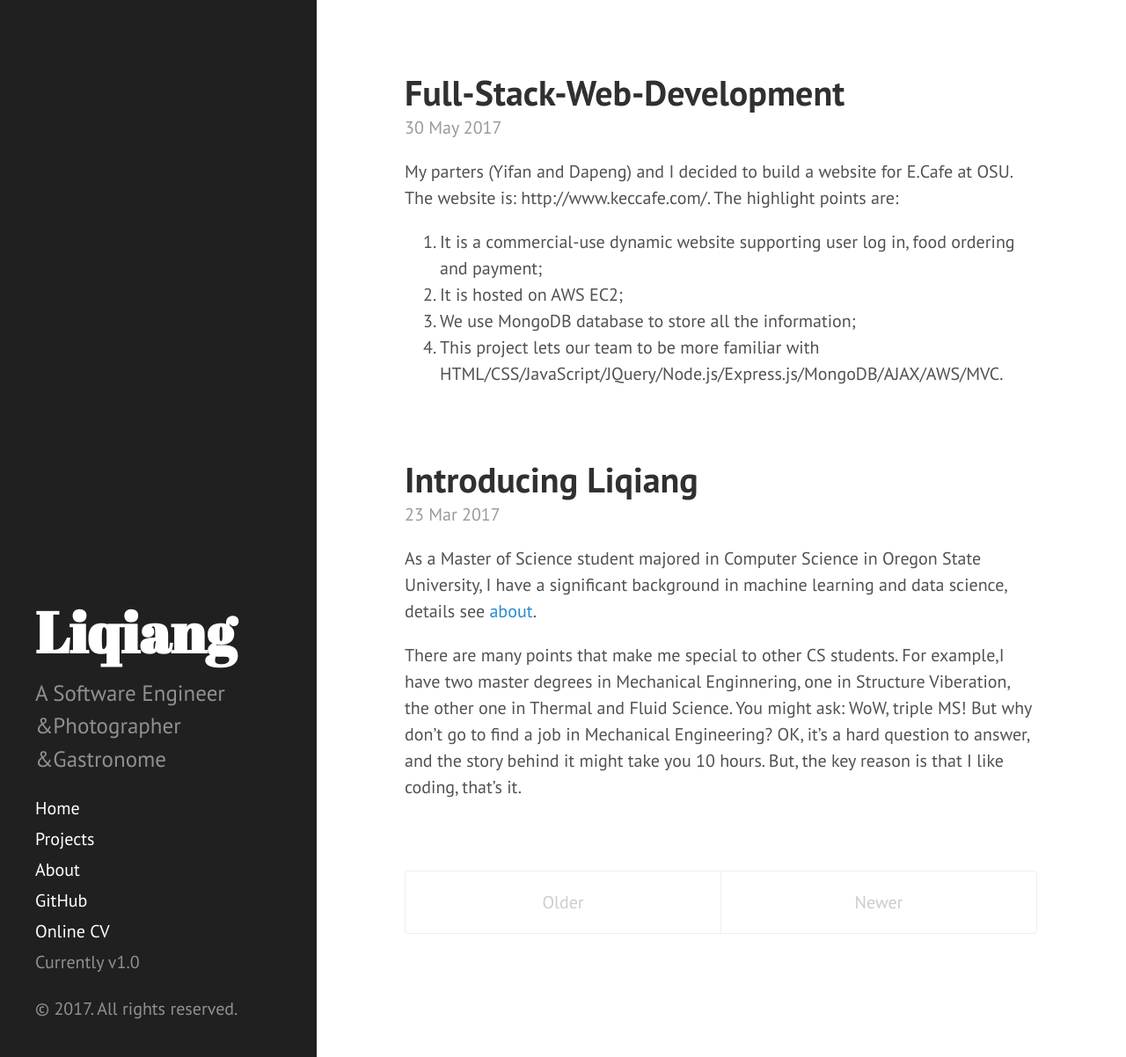
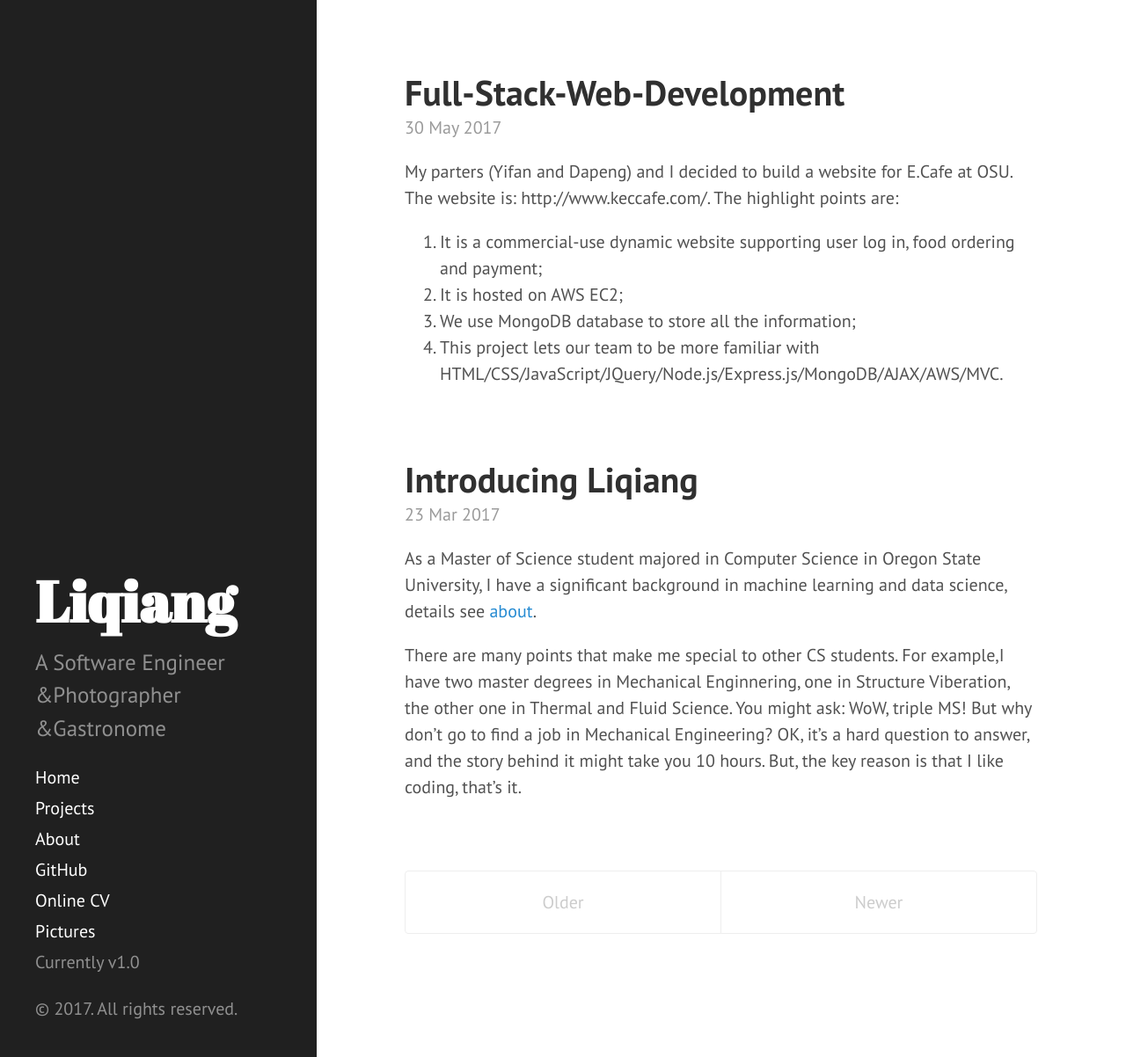
Before and after one commit to helq2612/helq2612.github.io, a Jekyll site: the page built from index.html, in a window 1280 px wide and 1202 px high. Shown: the whole window at 88% size. Built offline with Jekyll 4.4.1, drawn with Linux system fonts in a browser that asks for light colours; Markdown is read by kramdown in place of the engine named in the settings; the list of posts is cut into pages by our own code.

Commit message:
add flickr.com

```diff
--- a/_includes/sidebar.html
+++ b/_includes/sidebar.html
@@ -31,6 +31,7 @@
       -->
       <a class="sidebar-nav-item" href="{{ site.github.repo }}">GitHub</a>
       <a class="sidebar-nav-item" href="https://helq2612.github.io/online-cv">Online CV</a>
+      <a class="sidebar-nav-item" href="https://www.flickr.com/photos/96094656@N02/?">Pictures</a>
       <span class="sidebar-nav-item">Currently v{{ site.version }}</span>
     </nav>
 
```
